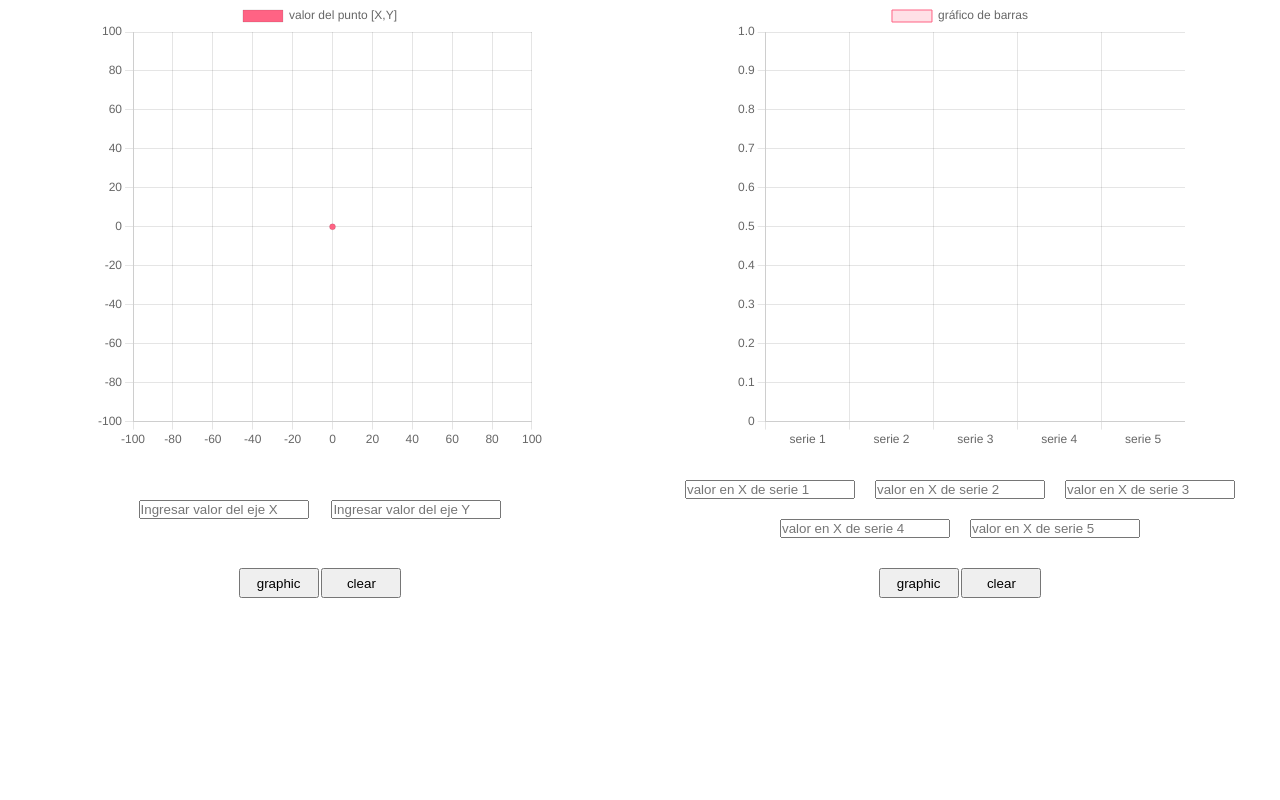
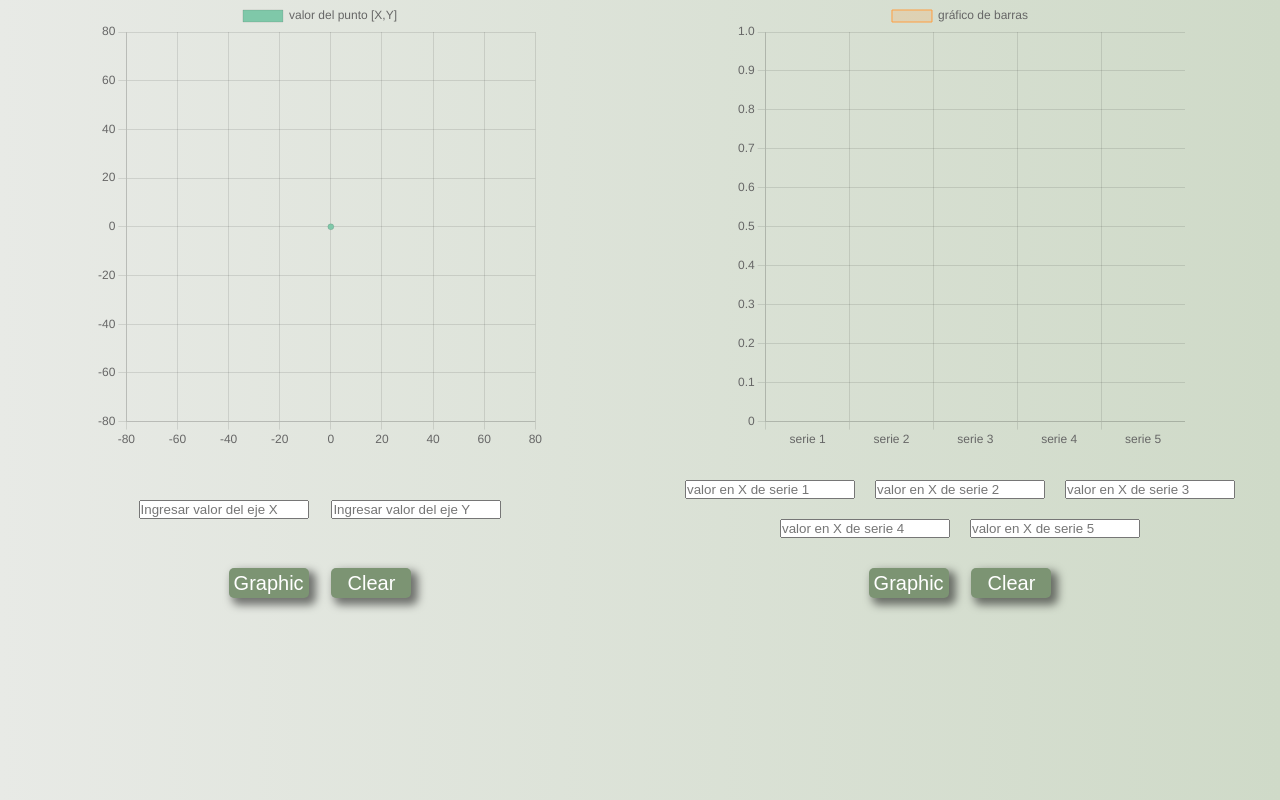
Before and after one commit to fschambacht/technicalTest, a plain HTML site: page index.html in a window 1280 px wide. Drawn offline with nearby package versions, Linux system fonts and the light colour scheme.

Commit message:
change of color chart and buttons

```diff
--- a/barChart.js
+++ b/barChart.js
@@ -12,22 +12,18 @@ const data2 = {
         0
     ],
     backgroundColor: [
-      'rgba(255, 99, 132, 0.2)',
       'rgba(255, 159, 64, 0.2)',
       'rgba(255, 205, 86, 0.2)',
       'rgba(75, 192, 192, 0.2)',
       'rgba(54, 162, 235, 0.2)',
-      'rgba(153, 102, 255, 0.2)',
-      'rgba(201, 203, 207, 0.2)'
+      'rgba(68, 73, 65, 0.2)'
     ],
     borderColor: [
-      'rgb(255, 99, 132)',
       'rgb(255, 159, 64)',
       'rgb(255, 205, 86)',
       'rgb(75, 192, 192)',
       'rgb(54, 162, 235)',
-      'rgb(153, 102, 255)',
-      'rgb(201, 203, 207)'
+      'rgb(68, 73, 65)'
     ],
     borderWidth: 1
   }]
@@ -43,14 +39,12 @@ const config2 = {
         }
       }
     },
-  };
+};
 
  var barChart = new Chart(
     document.getElementById('barChart'),
     config2
 );
-
-
 
 function barGraphic () {
     barChart.data.datasets[0].data = [
@@ -70,4 +64,4 @@ function barChartClear () {
     document.getElementById("input-serie3").value = "";
     document.getElementById("input-serie4").value = "";
     document.getElementById("input-serie5").value = "";
-  }
+}
--- a/index.html
+++ b/index.html
@@ -6,7 +6,6 @@
     <meta name="viewport" content="width=device-width, initial-scale=1.0">
     <title>Calculadora gráfica</title>
     <link rel="stylesheet" href="style.css">
-
 </head>
 <body>
     <section class="graphic-container">
@@ -28,12 +27,12 @@
             <input class="input" id="input-serie5" type="number" placeholder="valor en X de serie 5">
         </div>
         <div class="pointChart-container">
-            <input class="button-graph" type="button" value="graphic" onclick="pointGraphic()">
-            <input class="button-clear" type="button" value="clear" onclick="pointChartClear()">
+            <input class="button-graph" type="button" value="Graphic" onclick="pointGraphic()">
+            <input class="button-clear" type="button" value="Clear" onclick="pointChartClear()">
         </div>
         <div class="barChart-container">
-            <input class="button-graph" type="button" value="graphic" onclick="barGraphic()">
-            <input class="button-clear" type="button" value="clear" onclick="barChartClear()">
+            <input class="button-graph" type="button" value="Graphic" onclick="barGraphic()">
+            <input class="button-clear" type="button" value="Clear" onclick="barChartClear()">
         </div>
     </section>
 </body>
--- a/pointChart.js
+++ b/pointChart.js
@@ -3,9 +3,9 @@ let data = {
     label: 'valor del punto [X,Y]',
     data: [{
       x: 0,
-      y: 0
+      y: 0,
     }],
-    backgroundColor: 'rgb(255, 99, 132)'
+    backgroundColor: 'rgb(127, 200, 169)'
   }],
 };
 
@@ -22,12 +22,12 @@ const config = {
     },
     scales: {
       x: {
-        min: -100,
-        max: 100,
+        min: -80,
+        max: 80,
       },
       y: {
-        min: -100,
-        max: 100,
+        min: -80,
+        max: 80,
       }
     }
   },
--- a/style.css
+++ b/style.css
@@ -7,6 +7,12 @@
 html {
     font-size: 62.5%;
     font-family: -apple-system, BlinkMacSystemFont, 'Segoe UI', Roboto, Oxygen, Ubuntu, Cantarell, 'Open Sans', 'Helvetica Neue', sans-serif;
+}
+
+body {
+    width: 100vw;
+    height: 100vh;
+    background: linear-gradient(to right,  #E8EAE6 , #CFDAC8);
 }
 
 .graphic-container {
@@ -38,6 +44,14 @@ html {
 
 .button-graph,
 .button-clear {
+    font-size: 2rem;
+    color: #fff;
+    margin: 0px 10px;
+    cursor: pointer;
+    border-style: none;
+    box-shadow: 5px 5px 8px 2px rgba(0,0,0,0.5);
+    border-radius: 5px;
+    background-color: #7C9473;
     width: 80px;
     height: 30px;
 }
```
